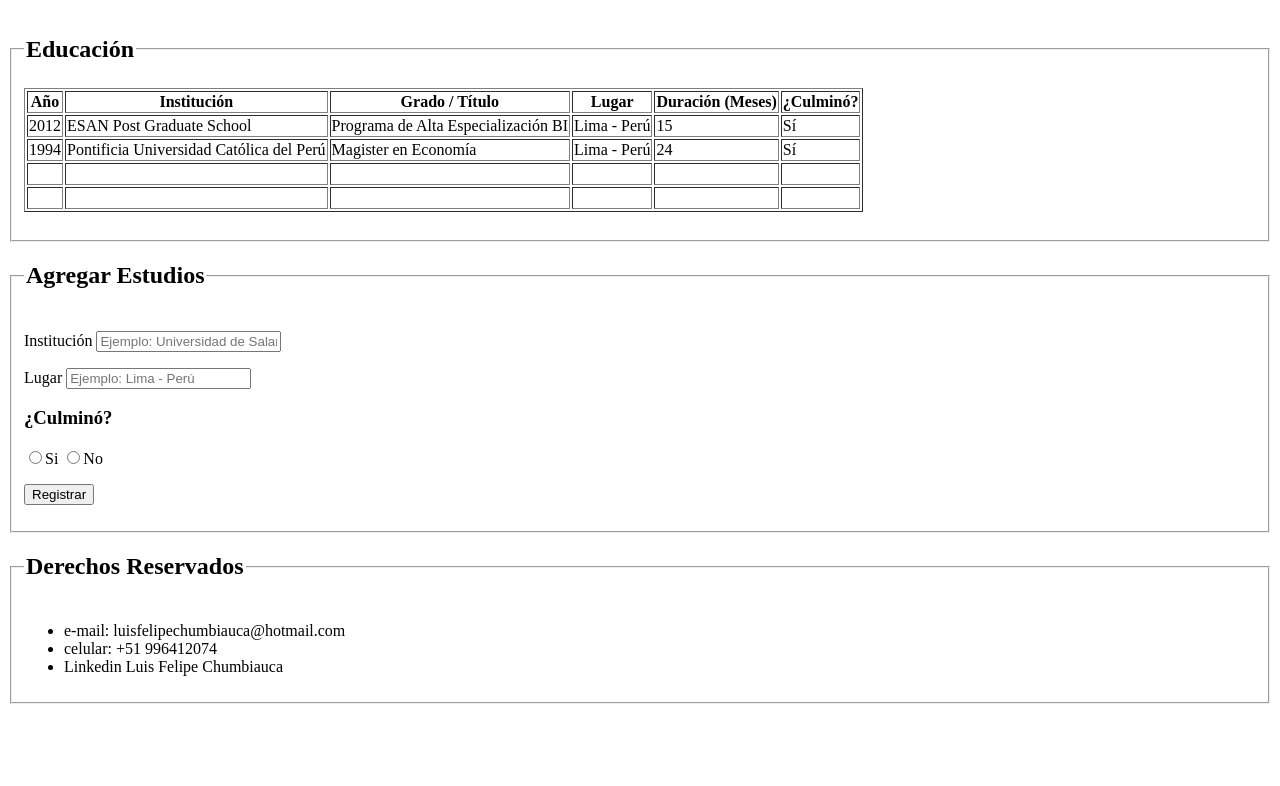
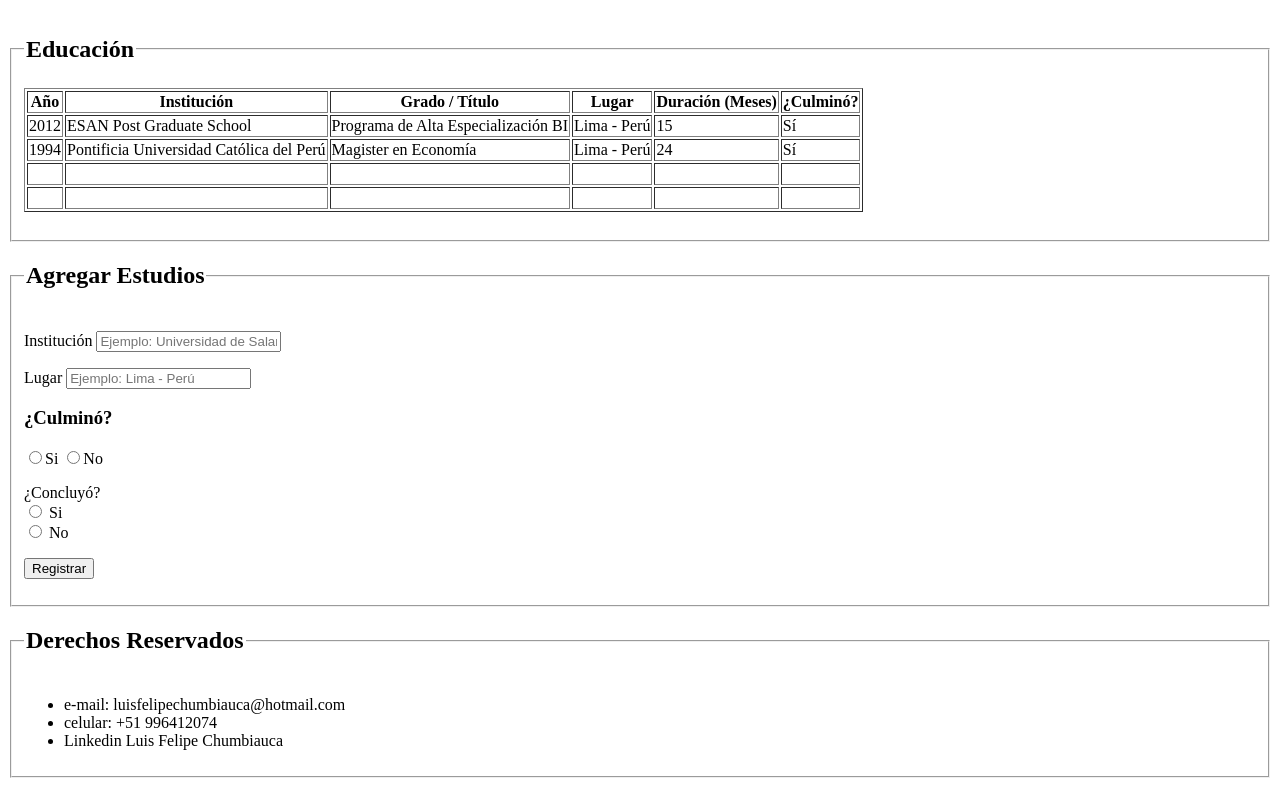
Before and after one commit to LuisFelipeChumbiauca/FundamentosHTML, a plain HTML site: page html/educacion.html in a window 1280 px wide. Shown: the part 680-1466 px from the top of the page. Before the commit the page ends 1392 px from the top, so only its background shows below. Drawn offline with Linux system fonts and the light colour scheme.

Commit message:
Mejorando las Formas de captura de datos

```diff
--- a/html/educacion.html
+++ b/html/educacion.html
@@ -80,13 +80,19 @@
   			<label for="Lugar">Lugar</label>
   			<input type="text" name="Lugar" placeholder="Ejemplo: Lima - Perú" required>
   		</p>
-
         <h3>¿Culminó?</h3>
           <label> <input type="radio" name="Si" value="1">Si<label>
           <label> <input type="radio" name="No" value="2">No</label>
+      <p>
 
-      <br>
-      <p>
+        <p>
+          <label for="genre">¿Concluyó?</label>
+          <br>
+          <input type="radio" name="genre"> Si
+          <br>
+          <input type="radio" name="genre"> No
+        </p>
+
   			<input type="submit" value="Registrar">
   		</p>
       </fieldset>
```
Also changed, not shown: html/img/Arrow.png (renamed from html/img/Arrow-1.png), html/img/FotoLFCh.jpg (deleted), html/img/Gallo2.jpg (deleted), html/img/gallo3.jpg (deleted).
